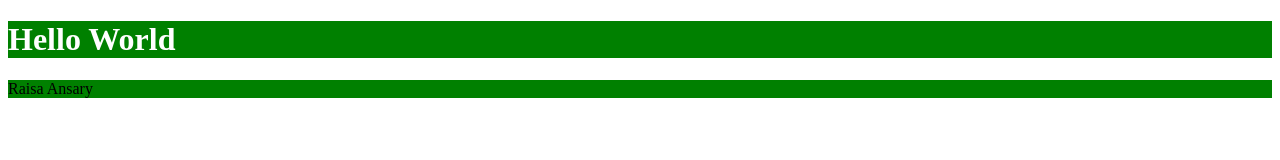
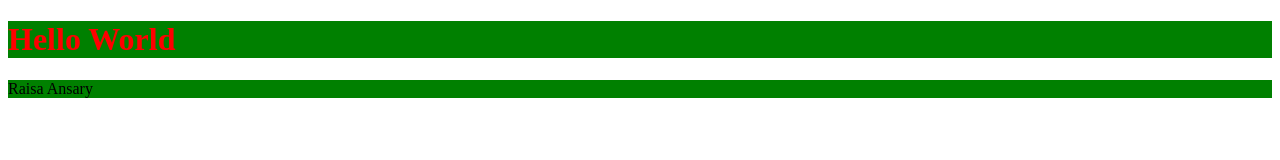
Before and after one commit to devlopersabbir/sass, a plain HTML site: page variable.html in a window 1280 px wide. Drawn offline with nearby package versions, Linux system fonts and the light colour scheme; files that its build step writes are made by us from their sources.

Commit message:
SASS Nested

```diff
--- a/nesting.scss
+++ b/nesting.scss
@@ -1,5 +1,19 @@
-$bgColor: green;
+@import "variable";
+
+body {
+  $bgColor: #999999;
+  background: $bgColor;
+}
 
 div {
-  background: $bgColor;
+  color: $bgColor;
+  background: transparent;
+
+  h1 {
+    color: $textColor;
+  }
+
+  &:hover {
+    background: #000;
+  }
 }
--- a/variable.scss
+++ b/variable.scss
@@ -1,5 +1,5 @@
 $bgColor: blue;
-$textColor: white;
+$textColor: rgb(255, 0, 0);
 
 h1 {
   color: $textColor;
```
Also changed, not shown: nesting.html (+1 -0 lines).
